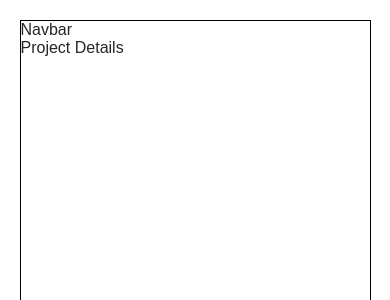
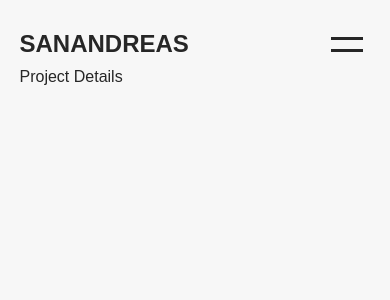
Before and after one commit to EmmAnders/sanandreas-audio-engineer, a React (Create React App) app: page /projects/1 in a window 390 px wide. Shown: the top 300 px of the page. Built offline with nearby package versions, Linux system fonts and the light colour scheme; a web font is replaced by a local one.

Commit message:
added navbar

```diff
--- a/package.json
+++ b/package.json
@@ -6,8 +6,10 @@
     "@testing-library/jest-dom": "^5.13.0",
     "@testing-library/react": "^11.2.7",
     "@testing-library/user-event": "^12.8.3",
+    "hamburger-react": "^2.4.1",
     "node-sass": "^6.0.0",
     "react": "^17.0.2",
+    "react-burger-menu": "^3.0.6",
     "react-dom": "^17.0.2",
     "react-router-dom": "^5.2.0",
     "react-scripts": "4.0.3",
--- a/src/App.js
+++ b/src/App.js
@@ -3,6 +3,7 @@ import { BrowserRouter, Route } from "react-router-dom";
 import "./App.scss";
 
 import Navbar from "./components/navigation/Navbar";
+
 import Home from "./pages/Home";
 import MusicBlog from "./pages/MusicBlog";
 import Projects from "./pages/Projects";
@@ -11,8 +12,8 @@ import ProjectDetails from "./pages/ProjectDetails";
 function App() {
   return (
     <div className="App">
-      <Navbar />
       <BrowserRouter>
+        <Navbar />
         <Route exact path="/" component={Home} />
         <Route exact path="/projects" component={Projects} />
         <Route exact path="/projects/:projectName" component={ProjectDetails} />
--- a/src/App.scss
+++ b/src/App.scss
@@ -1,10 +1,11 @@
-@import "./scss/variables.scss";
+@import "./scss/Variables.scss";
 @import "./scss/Mixins.scss";
 
 .App {
   height: 100vh;
   margin: 5%;
-  border: 1px solid black;
+  color: $black-text;
+  background-color: $bg-color-light;
 
   @include for-tablet-portrait-up {
   }
--- a/src/components/navigation/Navbar.jsx
+++ b/src/components/navigation/Navbar.jsx
@@ -1,7 +1,39 @@
+import { useEffect, useState } from "react";
+import NavLinks from "./Navlinks";
+
+import { Squeeze as Hamburger } from "hamburger-react";
+
 import "../../scss/navigation/Navbar.scss";
 
 const Navbar = () => {
-  return <div>Navbar</div>;
+  const [isOpen, setOpen] = useState(false);
+  const [width, setWidth] = useState(window.innerWidth);
+  const breakpoint = 768;
+
+  useEffect(() => {
+    window.addEventListener("resize", () => setWidth(window.innerWidth));
+  }, []);
+
+  return (
+    <header>
+      <nav className="nav">
+        <div className="logo">SANANDREAS</div>
+        {width < breakpoint ? (
+          <div>
+            <Hamburger
+             /*  color="#4FD1C5" */
+              label="Show menu"
+              toggled={isOpen}
+              toggle={setOpen}
+            />
+            {isOpen ? <NavLinks className="mobileNav" /> : null}
+          </div>
+        ) : (
+          <NavLinks className="desktopNav" />
+        )}
+      </nav>
+    </header>
+  );
 };
 
 export default Navbar;
--- /dev/null
+++ b/src/components/navigation/Navlinks.jsx
@@ -0,0 +1,21 @@
+import { NavLink } from "react-router-dom";
+
+const Navlinks = (props) => {
+  return (
+    <div className={props.className}>
+      <NavLink exact to="/projects">
+        PROJECTS
+      </NavLink>
+
+      <NavLink exact to="/music-blog">
+        MUSIC BLOG
+      </NavLink>
+
+      <NavLink exact to="/contact ">
+        CONTACT
+      </NavLink>
+    </div>
+  );
+};
+
+export default Navlinks;
--- a/src/index.scss
+++ b/src/index.scss
@@ -40,7 +40,10 @@ video {
   font-size: 100%;
   list-style: none;
   border: 0;
-  box-sizing: border-box;
+  text-decoration: none;
+  color: $black-text;
+  background-color: $bg-color-light;
+  /*   box-sizing: border-box; */
 }
 
 body {
--- a/src/pages/Home.jsx
+++ b/src/pages/Home.jsx
@@ -1,7 +1,7 @@
 import "../scss/pages/MusicBlog.scss";
 
 const Home = () => {
-  return <div>Home</div>;
+  return <div></div>;
 };
 
 export default Home;
--- a/src/scss/Variables.scss
+++ b/src/scss/Variables.scss
@@ -4,7 +4,7 @@ $bg-color-light: #f7f7f7;
 $black-text: #262626;
 $white-text: #f7f7f7;
 
-$primary-font: campaign, sans-serif;
-$secondary-font: baskerville-display-pt, serif;
+$primary-font: Neue Haas Grotesk, sans-serif;
+$secondary-font: bodoni, serif;
 
 $grey-dark-mode: rgba(66, 66, 66, 0.712);
--- a/src/scss/navigation/Navbar.scss
+++ b/src/scss/navigation/Navbar.scss
@@ -1 +1,42 @@
-@import "../variables.scss";
+@import "../Variables.scss";
+@import "../Mixins.scss";
+
+.nav {
+  display: flex;
+  justify-content: center;
+  justify-content: space-between;
+  align-items: center;
+
+  .logo {
+    font-size: 1.5rem;
+    font-weight: bold;
+    z-index: 2000;
+  }
+
+  .mobileNav {
+    display: flex;
+    flex-direction: column;
+    justify-content: center;
+    position: fixed;
+    width: 100%;
+    height: 50%;
+    top: 0;
+    left: 5%;
+   background: green;
+
+    a {
+      font-size: 3rem;
+      background: green;
+    }
+  }
+
+  .desktopNav {
+    display: flex;
+    justify-content: space-between;
+    flex-direction: row;
+    position: static;
+    a {
+      margin-left: 1.5rem;
+    }
+  }
+}
```
Also changed, not shown: 1 other file (tests, documents, lock files or other folders).
